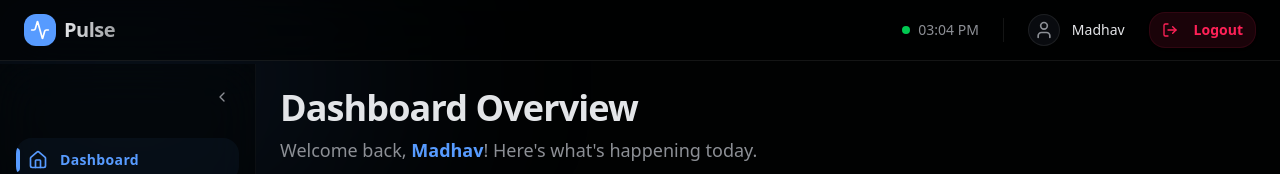
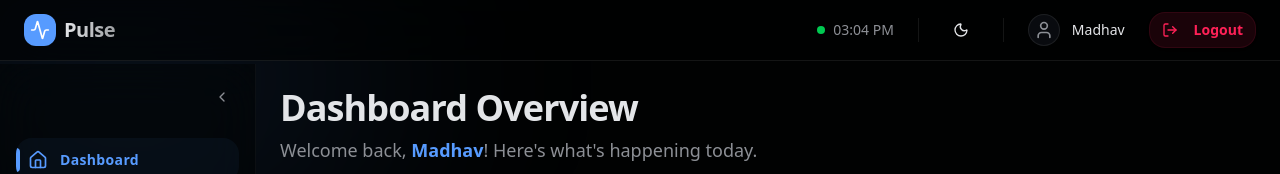
Before and after one commit to MadhavR97/GraphQL_MERN_Project, a Next.js app in the folder client/: page / in a window 1280 px wide. Shown: the top 174 px of the page. Built offline with nearby package versions, Linux system fonts and the light colour scheme; sample sign-in values are in the browser's storage.

Commit message:
feat(client): implement light/dark theme toggle with next-themes

```diff
--- a/client/package.json
+++ b/client/package.json
@@ -31,6 +31,7 @@
     "graphql": "^16.12.0",
     "lucide-react": "^0.562.0",
     "next": "16.1.1",
+    "next-themes": "^0.4.6",
     "react": "19.2.3",
     "react-dom": "19.2.3",
     "react-hook-form": "^7.69.0",
--- a/client/src/app/globals.css
+++ b/client/src/app/globals.css
@@ -48,6 +48,40 @@
 
 :root {
   --radius: 0.75rem;
+  --background: oklch(1 0 0);
+  --foreground: oklch(0.12 0.01 260);
+  --card: oklch(1 0 0);
+  --card-foreground: oklch(0.12 0.01 260);
+  --popover: oklch(1 0 0);
+  --popover-foreground: oklch(0.12 0.01 260);
+  --primary: oklch(0.55 0.2 260);
+  --primary-foreground: oklch(1 0 0);
+  --secondary: oklch(0.96 0.01 260);
+  --secondary-foreground: oklch(0.12 0.01 260);
+  --muted: oklch(0.96 0.01 260);
+  --muted-foreground: oklch(0.45 0.01 260);
+  --accent: oklch(0.96 0.01 260);
+  --accent-foreground: oklch(0.12 0.01 260);
+  --destructive: oklch(0.55 0.22 25);
+  --border: oklch(0.9 0.01 260);
+  --input: oklch(0.9 0.01 260);
+  --ring: oklch(0.55 0.2 260 / 0.5);
+  --chart-1: oklch(0.55 0.2 260);
+  --chart-2: oklch(0.6 0.15 170);
+  --chart-3: oklch(0.65 0.12 90);
+  --chart-4: oklch(0.55 0.18 310);
+  --chart-5: oklch(0.55 0.22 40);
+  --sidebar: oklch(0.98 0.005 260);
+  --sidebar-foreground: oklch(0.12 0.01 260);
+  --sidebar-primary: oklch(0.55 0.2 260);
+  --sidebar-primary-foreground: oklch(1 0 0);
+  --sidebar-accent: oklch(0.94 0.01 260);
+  --sidebar-accent-foreground: oklch(0.12 0.01 260);
+  --sidebar-border: oklch(0.9 0.01 260);
+  --sidebar-ring: oklch(0.55 0.2 260 / 0.5);
+}
+
+.dark {
   --background: oklch(0.08 0.005 260);
   --foreground: oklch(0.92 0.005 260);
   --card: oklch(0.12 0.01 260 / 0.4);
@@ -88,7 +122,6 @@
 
   body {
     @apply bg-background text-foreground;
-    color-scheme: dark;
   }
 
   /* Custom Scrollbar */
--- a/client/src/app/layout.tsx
+++ b/client/src/app/layout.tsx
@@ -2,6 +2,8 @@ import type { Metadata } from "next";
 import { Geist, Geist_Mono } from "next/font/google";
 import "./globals.css";
 import ApolloProviderWrapper from '@/components/ApolloProvider';
+
+import { ThemeProvider } from "@/components/ThemeProvider";
 
 const geistSans = Geist({
   variable: "--font-geist-sans",
@@ -24,14 +26,21 @@ export default function RootLayout({
   children: React.ReactNode;
 }>) {
   return (
-    <html lang="en" className="dark" suppressHydrationWarning>
+    <html lang="en" suppressHydrationWarning>
       <body
         className={`${geistSans.variable} ${geistMono.variable} antialiased`}
         suppressHydrationWarning
       >
-        <ApolloProviderWrapper>
-          {children}
-        </ApolloProviderWrapper>
+        <ThemeProvider
+          attribute="class"
+          defaultTheme="dark"
+          enableSystem
+          disableTransitionOnChange
+        >
+          <ApolloProviderWrapper>
+            {children}
+          </ApolloProviderWrapper>
+        </ThemeProvider>
       </body>
     </html>
   );
--- /dev/null
+++ b/client/src/components/ThemeProvider.tsx
@@ -0,0 +1,11 @@
+"use client";
+
+import * as React from "react";
+import { ThemeProvider as NextThemesProvider } from "next-themes";
+
+export function ThemeProvider({
+    children,
+    ...props
+}: React.ComponentProps<typeof NextThemesProvider>) {
+    return <NextThemesProvider {...props}>{children}</NextThemesProvider>;
+}
--- /dev/null
+++ b/client/src/components/ThemeToggle.tsx
@@ -0,0 +1,23 @@
+"use client";
+
+import * as React from "react";
+import { Moon, Sun } from "lucide-react";
+import { useTheme } from "next-themes";
+import { Button } from "@/components/ui/button";
+
+export function ThemeToggle() {
+    const { theme, setTheme } = useTheme();
+
+    return (
+        <Button
+            variant="ghost"
+            size="icon"
+            className="rounded-full w-9 h-9"
+            onClick={() => setTheme(theme === "light" ? "dark" : "light")}
+        >
+            <Sun className="h-[1.2rem] w-[1.2rem] rotate-0 scale-100 transition-all dark:-rotate-90 dark:scale-0" />
+            <Moon className="absolute h-[1.2rem] w-[1.2rem] rotate-90 scale-0 transition-all dark:rotate-0 dark:scale-100" />
+            <span className="sr-only">Toggle theme</span>
+        </Button>
+    );
+}
--- a/client/src/components/layout/Header.tsx
+++ b/client/src/components/layout/Header.tsx
@@ -4,6 +4,8 @@ import { useState, useEffect } from 'react';
 import { useRouter } from 'next/navigation';
 import { Button } from '@/components/ui/button';
 import { UserIcon, MenuIcon, LogOutIcon, Activity } from 'lucide-react';
+
+import { ThemeToggle } from '@/components/ThemeToggle';
 
 interface HeaderProps {
     sidebarOpen: boolean;
@@ -56,6 +58,8 @@ export function Header({ sidebarOpen, setSidebarOpen }: HeaderProps) {
                         {isClient ? currentTime : '00:00'}
                     </div>
                     <div className="h-6 w-px bg-border hidden md:block" />
+                    <ThemeToggle />
+                    <div className="h-6 w-px bg-border hidden md:block" />
                     <div className="flex items-center space-x-3 group cursor-pointer">
                         <div className="w-8 h-8 rounded-full bg-secondary flex items-center justify-center border border-border group-hover:border-primary/50 transition-colors">
                             <UserIcon className="w-5 h-5 text-muted-foreground group-hover:text-primary transition-colors" />
```
Also changed, not shown: 1 other file (tests, documents, lock files or other folders).
